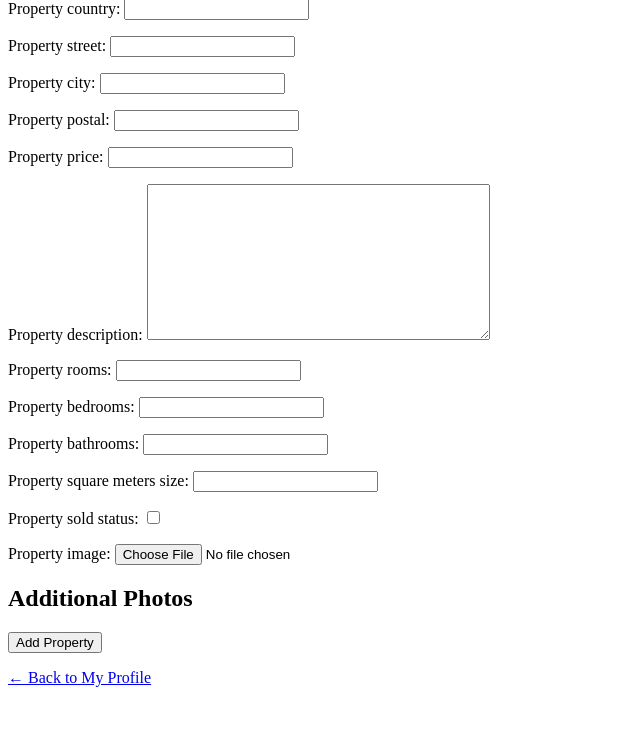
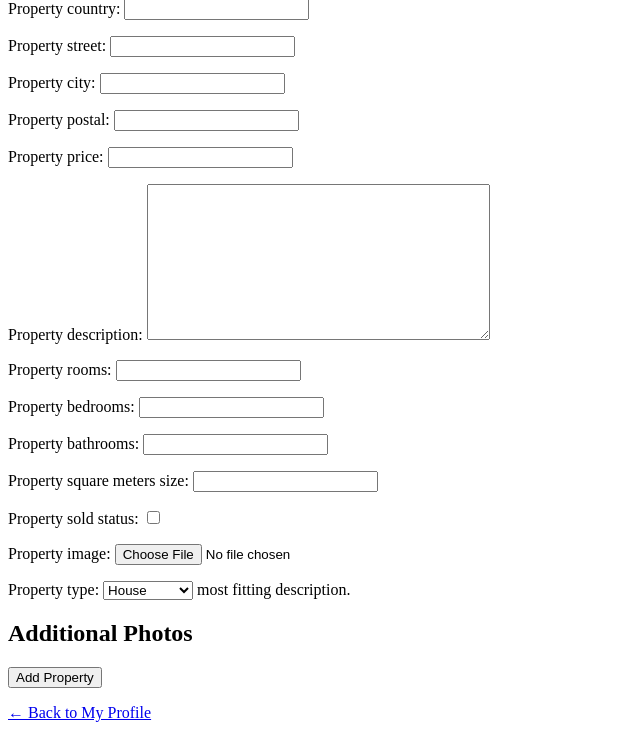
Before and after one commit to 00fire/Mortgage-Mayhem, a Django app: template app2/templates/add_property.html in a window 1280 px wide. Shown: the part 81-819 px from the top of the page, without its empty margins (0-640 px from the left). Before the commit the page ends 768 px from the top, so only its background shows below. Run offline with Django 5.2, Linux system fonts and the light colour scheme; the template is opened without the code that fills it: values that come from a table or form of the project are taken from there, others are empty.

Commit message:
some quality of life fixes, sidequests

```diff
--- a/app2/forms.py
+++ b/app2/forms.py
@@ -32,7 +32,7 @@ class PropertyForm(forms.ModelForm):
         model=Properties
         fields=['property_country', 'property_street', 'property_city', 'property_postal',
                   'property_price', 'property_description', 'property_rooms', 'property_bedrooms',
-                  'property_bathrooms', 'property_square_meters_size', 'property_sold_status', 'property_image']
+                  'property_bathrooms', 'property_square_meters_size', 'property_sold_status', 'property_image','property_type']
 
 
 class SignUpForm(UserCreationForm):
--- a/app2/models.py
+++ b/app2/models.py
@@ -3,6 +3,15 @@ from django.contrib.auth.models import User
 from django.conf import settings
 
 from .utils.uploads import upload_to_profile, upload_to_property
+
+
+PROPERTY_TYPE_CHOICES = [
+    ('villa',     'Villa'),
+    ('house',     'House'),
+    ('townhouse', 'Townhouse'),
+    ('apartment', 'Apartment'),
+    ('castle',    'Castle'),
+]
 
 
 
@@ -39,6 +48,7 @@ class Properties(models.Model):
     property_postal = models.CharField(max_length=255)
     property_price = models.DecimalField(max_digits=20,decimal_places=2)
     property_description = models.TextField()
+    property_type=models.CharField(max_length=20,choices=PROPERTY_TYPE_CHOICES,default='house',help_text="most fitting description.")
     property_rooms = models.IntegerField()
     property_bedrooms = models.IntegerField()
     property_bathrooms = models.IntegerField()
@@ -47,6 +57,7 @@ class Properties(models.Model):
     seller = models.ForeignKey(settings.AUTH_USER_MODEL,on_delete=models.CASCADE,related_name="listings")
     owner = models.ForeignKey(settings.AUTH_USER_MODEL,on_delete=models.CASCADE,related_name="owned_properties",null=True,blank=True,)
     property_image=models.ImageField(upload_to='propert_images/',blank=True,null=True)
+    listed_at=models.DateField(auto_now_add=True)
 
     def __str__(self):
             return f"{self.property_street}, {self.property_city}, {self.property_country}"
```
Also changed, not shown: app2/templates/property_detail.html (+13 -3 lines), app2/migrations/0016_properties_property_type.py (added), app2/migrations/0017_properties_listed_at_alter_properties_property_type.py (added).
